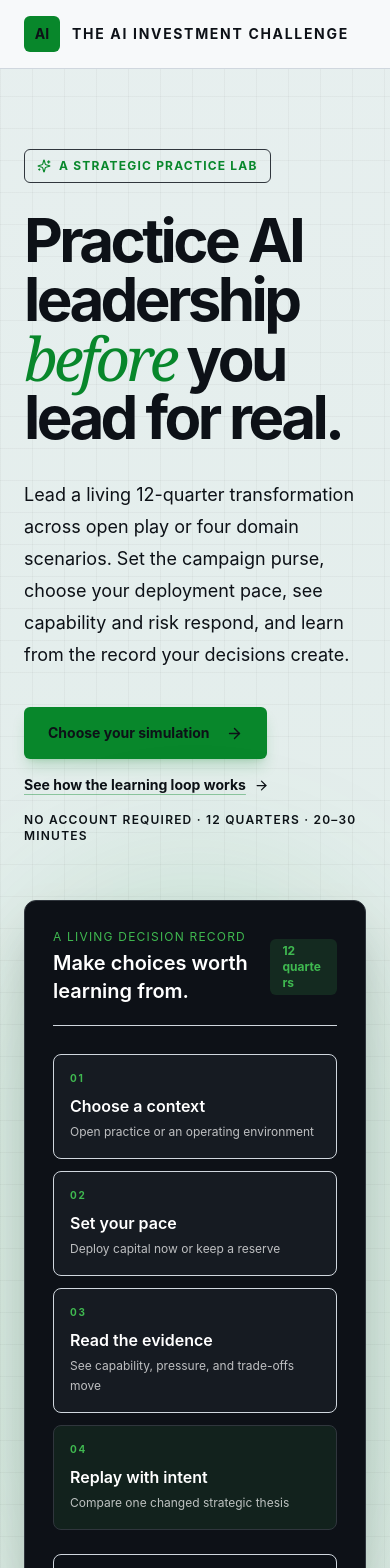
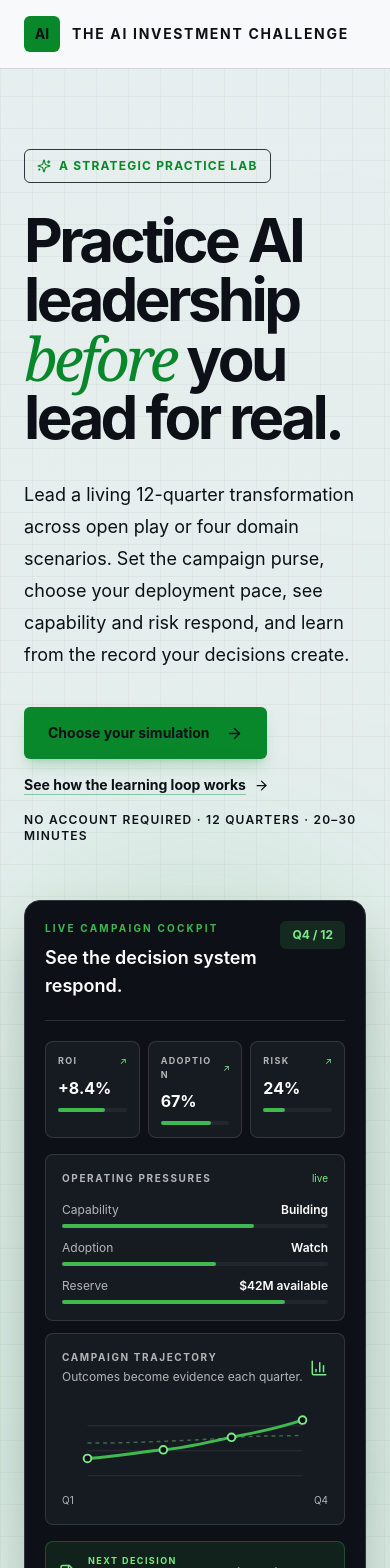
Before and after one commit to irfan1476/aisim, a Next.js app: page / in a window 390 px wide. Shown: the top 1568 px of the page. Built offline with nearby package versions, Linux system fonts and the light colour scheme.

Commit message:
Finalize visual system and campaign report polish

```diff
--- a/app/globals.css
+++ b/app/globals.css
@@ -392,3 +392,60 @@ body{background:#eef2f5}
 .command-overlay .command-simulator .strategy-bet-card b{color:#f5fbf6!important}
 .command-overlay .command-simulator .strategy-bet-card p{color:rgba(240,246,252,.74)!important}
 .command-overlay .command-simulator .strategy-bet-card .border-ink\/10{border-color:rgba(240,246,252,.14)!important}
+
+/* Homepage product preview: this is a deliberately dark application surface
+   inside the light learning canvas.  Scope the corrections here because the
+   legacy theme compatibility rules also match Tailwind's arbitrary colour
+   class names globally. */
+.homepage-cockpit{background:#0d1117!important;color:#fff!important}
+.homepage-cockpit [class*="bg-[#161b22]"]{background:#161b22!important}
+.homepage-cockpit [class*="bg-[#3fb950]/10"]{background:rgba(63,185,80,.1)!important}
+.homepage-cockpit [class*="bg-[#3fb950]/15"]{background:rgba(63,185,80,.15)!important}
+.homepage-cockpit [class*="bg-white/"]{background:rgba(255,255,255,.05)!important}
+.homepage-cockpit [class*="border-white/"]{border-color:rgba(255,255,255,.12)!important}
+.homepage-cockpit [class*="border-[#3fb950]/30"]{border-color:rgba(63,185,80,.3)!important}
+.homepage-cockpit [class*="text-white/"]{color:rgba(255,255,255,.68)!important}
+.homepage-cockpit .text-white{color:#fff!important}
+
+/* Setup board: a compact command surface for choosing context, purse and
+   starting conditions.  It deliberately reuses the homepage's quiet canvas
+   with a slightly stronger panel separation for scanning. */
+.setup-shell{
+  color:#0d1117;
+  background-color:#eef3f1;
+  background-image:
+    radial-gradient(circle at 72% 8%,rgba(45,164,78,.10),transparent 24rem),
+    linear-gradient(rgba(13,17,23,.045) 1px,transparent 1px),
+    linear-gradient(90deg,rgba(13,17,23,.045) 1px,transparent 1px);
+  background-size:auto,24px 24px,24px 24px;
+}
+.setup-shell .setup-header{border-bottom:1px solid rgba(13,17,23,.08)}
+.setup-shell .setup-panel,.setup-shell .setup-baseline-card{box-shadow:0 14px 28px rgba(13,17,23,.06)}
+.setup-shell .setup-rule-tile{min-height:118px}
+.setup-shell .setup-input{color:#0d1117}
+.setup-shell .setup-input::placeholder{color:rgba(13,17,23,.45)}
+.setup-shell .setup-purse-card{background:rgba(238,243,241,.72)}
+.setup-shell .setup-scenario-panel select,.setup-shell .setup-scenario-panel option{background:#fff!important;color:#0d1117!important}
+.setup-shell .setup-scenario-panel button:focus-visible,.setup-shell button:focus-visible,.setup-shell input:focus-visible,.setup-shell select:focus-visible{outline:2px solid #1a7f37;outline-offset:2px}
+.setup-shell .setup-primary-action{background:#0d1117;color:#fff}
+@media (max-width:1279px){.setup-shell .setup-baseline-card{grid-column:auto}}
+
+/* Final report: use the same quiet setup canvas and readable command palette.
+   This scoped layer prevents the legacy dark-mode compatibility selectors from
+   turning report copy into near-black text on a dark result panel. */
+.report-shell{
+  color:#0d1117;
+  background-color:#eef3f1!important;
+  background-image:
+    radial-gradient(circle at 18% 8%,rgba(45,164,78,.08),transparent 24rem),
+    linear-gradient(rgba(13,17,23,.045) 1px,transparent 1px),
+    linear-gradient(90deg,rgba(13,17,23,.045) 1px,transparent 1px);
+  background-size:auto,24px 24px,24px 24px;
+}
+.report-shell .report-hero{background:#fff!important;border-color:rgba(26,127,55,.25)!important;color:#0d1117!important}
+.report-shell .report-hero [class*="text-white"]{color:#0d1117!important}
+.report-shell .report-hero .report-muted{color:#57606a!important}
+.report-shell .report-verdict{background:#eef7f0!important;border-color:rgba(26,127,55,.2)!important}
+.report-shell .report-metric{background:#f6f8fa!important;border-color:#d0d7de!important}
+.report-shell .report-dark-action{background:#0d1117!important;color:#fff!important}
+.report-shell .report-dark-action:hover{background:#1a7f37!important;color:#fff!important}
--- a/app/page.tsx
+++ b/app/page.tsx
@@ -190,38 +190,105 @@ export default function Home() {
         </div>
         <div className="relative reveal">
           <div className="absolute -inset-10 rounded-full bg-[#08872b]/10 blur-3xl" />
-          <div className="homepage-record-card relative overflow-hidden rounded-xl border border-[#30363d] bg-[#0d1117] p-7 text-white shadow-2xl">
-            <div className="flex items-center justify-between border-b border-white/10 pb-5">
+          <div
+            aria-label="Illustrative live campaign cockpit"
+            className="homepage-cockpit relative overflow-hidden rounded-2xl border border-[#30363d] bg-[#0d1117] p-5 text-white shadow-2xl sm:p-6"
+          >
+            <div className="flex items-start justify-between gap-4 border-b border-white/10 pb-5">
               <div>
-                <p className="text-xs uppercase tracking-widest text-[#3fb950]">
-                  A living decision record
+                <p className="text-[10px] font-bold uppercase tracking-[.22em] text-[#3fb950]">
+                  Live campaign cockpit
                 </p>
-                <p className="mt-1 text-xl font-semibold">
-                  Make choices worth learning from.
+                <p className="mt-2 text-lg font-semibold sm:text-xl">
+                  See the decision system respond.
                 </p>
               </div>
-              <span className="rounded-md bg-[#3fb950]/15 px-3 py-1 text-xs font-bold text-[#3fb950]">
-                12 quarters
+              <span className="shrink-0 rounded-md bg-[#3fb950]/15 px-3 py-1.5 text-xs font-bold text-[#7ee787]">
+                Q4 / 12
               </span>
             </div>
-            <div className="mt-7 grid gap-3 sm:grid-cols-2">
+
+            <div className="mt-5 grid grid-cols-3 gap-2">
               {[
-                ["01", "Choose a context", "Open practice or an operating environment"],
-                ["02", "Set your pace", "Deploy capital now or keep a reserve"],
-                ["03", "Read the evidence", "See capability, pressure, and trade-offs move"],
-                ["04", "Replay with intent", "Compare one changed strategic thesis"],
-              ].map(([number, title, copy], index) => (
-                <div key={title} className={`rounded-lg border p-4 ${index === 3 ? "border-[#3fb950]/40 bg-[#3fb950]/10" : "border-white/10 bg-[#161b22]"}`}>
-                  <p className="text-[10px] font-bold tracking-[.18em] text-[#3fb950]">{number}</p>
-                  <p className="mt-2 font-semibold">{title}</p>
-                  <p className="mt-1 text-xs leading-5 text-white/55">{copy}</p>
+                ["ROI", "+8.4%", "68%"],
+                ["Adoption", "67%", "74%"],
+                ["Risk", "24%", "32%"],
+              ].map(([label, value, width]) => (
+                <div key={label} className="rounded-lg border border-white/10 bg-[#161b22] p-3">
+                  <div className="flex items-center justify-between gap-2">
+                    <p className="text-[9px] font-bold uppercase tracking-[.15em] text-white/55">{label}</p>
+                    <span className="text-[9px] text-[#7ee787]">↗</span>
+                  </div>
+                  <p className="mt-2 text-base font-bold sm:text-lg">{value}</p>
+                  <div className="mt-2 h-1 rounded-full bg-white/10">
+                    <div className="h-1 rounded-full bg-[#3fb950]" style={{ width }} />
+                  </div>
                 </div>
               ))}
             </div>
-            <div className="mt-6 flex items-center gap-3 rounded-lg border border-white/10 bg-white/5 p-4 text-sm text-white/75">
-              <FileText className="shrink-0 text-[#3fb950]" size={20} />
-              <span>Finish with a personalised strategy report—not just a score.</span>
+
+            <div className="mt-4 grid gap-3 sm:grid-cols-[.86fr_1.14fr]">
+              <div className="rounded-lg border border-white/10 bg-[#161b22] p-4">
+                <div className="flex items-center justify-between">
+                  <p className="text-[10px] font-bold uppercase tracking-[.16em] text-white/55">Operating pressures</p>
+                  <span className="text-[10px] text-[#7ee787]">live</span>
+                </div>
+                <div className="mt-4 space-y-3">
+                  {[
+                    ["Capability", "Building", "72%"],
+                    ["Adoption", "Watch", "58%"],
+                    ["Reserve", "$42M available", "84%"],
+                  ].map(([label, status, width]) => (
+                    <div key={label}>
+                      <div className="flex items-center justify-between gap-2 text-xs">
+                        <span className="text-white/65">{label}</span>
+                        <span className="font-semibold text-white">{status}</span>
+                      </div>
+                      <div className="mt-1.5 h-1 rounded-full bg-white/10">
+                        <div className="h-1 rounded-full bg-[#3fb950]" style={{ width }} />
+                      </div>
+                    </div>
+                  ))}
+                </div>
+              </div>
+
+              <div className="rounded-lg border border-white/10 bg-[#161b22] p-4">
+                <div className="flex items-center justify-between">
+                  <div>
+                    <p className="text-[10px] font-bold uppercase tracking-[.16em] text-white/55">Campaign trajectory</p>
+                    <p className="mt-1 text-xs text-white/65">Outcomes become evidence each quarter.</p>
+                  </div>
+                  <BarChart3 size={18} className="text-[#7ee787]" />
+                </div>
+                <svg
+                  className="mt-3 h-24 w-full"
+                  viewBox="0 0 240 100"
+                  role="img"
+                  aria-label="Illustrative trajectory rising from quarter one to quarter four"
+                >
+                  <path d="M8 82H232 M8 56H232 M8 30H232" stroke="rgba(255,255,255,.1)" strokeWidth="1" />
+                  <path d="M8 64 C42 62, 63 57, 87 55 S134 47, 158 42 S202 34, 232 24" fill="none" stroke="#3fb950" strokeWidth="3" strokeLinecap="round" />
+                  <path d="M8 48 C42 48, 67 47, 91 46 S137 44, 164 42 S205 41, 232 40" fill="none" stroke="rgba(126,231,135,.4)" strokeWidth="1.5" strokeDasharray="4 4" />
+                  {["8,64", "87,55", "158,42", "232,24"].map((point) => {
+                    const [cx, cy] = point.split(",");
+                    return <circle key={point} cx={cx} cy={cy} r="4" fill="#0d1117" stroke="#7ee787" strokeWidth="2" />;
+                  })}
+                </svg>
+                <div className="flex justify-between text-[10px] text-white/45"><span>Q1</span><span>Q4</span></div>
+              </div>
             </div>
+
+            <div className="mt-4 flex items-center justify-between gap-3 rounded-lg border border-[#3fb950]/30 bg-[#3fb950]/10 p-3">
+              <div className="flex min-w-0 items-center gap-3">
+                <FileText className="shrink-0 text-[#7ee787]" size={18} />
+                <div className="min-w-0">
+                  <p className="text-[9px] font-bold uppercase tracking-[.16em] text-[#7ee787]">Next decision</p>
+                  <p className="mt-1 truncate text-sm font-semibold">Choose your next bets</p>
+                </div>
+              </div>
+              <span className="flex shrink-0 items-center gap-1 text-xs font-bold text-[#7ee787]">Review evidence <ArrowRight size={14} /></span>
+            </div>
+            <p className="mt-3 text-[10px] text-white/45">Example campaign state · compare the record, then replay with intent.</p>
           </div>
         </div>
       </section>
--- a/components/GameSetupScreen.tsx
+++ b/components/GameSetupScreen.tsx
@@ -1,4 +1,11 @@
-import { ArrowRight, Factory } from 'lucide-react';
+import {
+  ArrowRight,
+  BrainCircuit,
+  Eye,
+  Factory,
+  RefreshCw,
+  Target,
+} from 'lucide-react';
 import ScenarioSelector from './ScenarioSelector';
 import type { CurrencyMode } from '../lib/scenarios/types';
 
@@ -18,9 +25,27 @@ interface GameSetupScreenProps {
   onContinue: () => void;
 }
 
+const FLOW_STEPS = [
+  { title: 'Allocate', description: 'Choose the bets and the operating mix.', icon: Target },
+  { title: 'Observe', description: 'Watch capability, pressure, and value move.', icon: Eye },
+  { title: 'Reflect', description: 'Read the evidence behind each result.', icon: BrainCircuit },
+  { title: 'Adapt', description: 'Change one thesis and test it again.', icon: RefreshCw },
+];
+
 export default function GameSetupScreen({
-  name, experimental, scenarioMode, scenarioId, currencyMode, campaignBudget,
-  onNameChange, onExperimentalChange, onScenarioModeChange, onScenarioChange, onCurrencyChange, onCampaignBudgetChange, onContinue,
+  name,
+  experimental,
+  scenarioMode,
+  scenarioId,
+  currencyMode,
+  campaignBudget,
+  onNameChange,
+  onExperimentalChange,
+  onScenarioModeChange,
+  onScenarioChange,
+  onCurrencyChange,
+  onCampaignBudgetChange,
+  onContinue,
 }: GameSetupScreenProps) {
   const campaignBudgetMin = 48;
   const campaignBudgetMax = 180;
@@ -29,59 +54,58 @@ export default function GameSetupScreen({
   const suggestedQuarterlyPace = campaignBudget / 12;
 
   return (
-    <main className="min-h-screen grid-bg">
-      <header className="mx-auto flex max-w-7xl items-center gap-3 px-6 py-6">
-        <div className="flex h-10 w-10 items-center justify-center rounded-xl bg-ink font-bold text-gold">AI</div>
-        <b className="text-sm tracking-[.18em]">THE AI INVESTMENT CHALLENGE</b>
+    <main className="setup-shell min-h-screen grid-bg">
+      <header className="setup-header mx-auto flex max-w-[1380px] items-center gap-3 px-5 py-5 sm:px-8">
+        <div className="setup-brand-mark flex h-9 w-9 items-center justify-center rounded-xl bg-white text-sm font-bold text-emerald shadow-sm">AI</div>
+        <b className="text-xs tracking-[.2em] text-ink sm:text-sm">THE AI INVESTMENT CHALLENGE</b>
       </header>
 
-      <section className="mx-auto max-w-7xl px-6 pb-20 pt-7">
-        <div className="flex flex-wrap items-end justify-between gap-5 border-b border-ink/10 pb-7">
+      <section className="mx-auto max-w-[1380px] px-5 pb-16 pt-8 sm:px-8 lg:pt-10">
+        <div className="setup-hero flex flex-wrap items-end justify-between gap-6 border-b border-ink/15 pb-6 lg:gap-10">
           <div>
-            <p className="text-xs font-bold uppercase tracking-[.25em] text-gold">Executive simulation · 01</p>
-            <h1 className="mt-3 text-5xl font-semibold tracking-[-.06em] sm:text-6xl">Set up your <span className="serif italic text-gold">campaign.</span></h1>
+            <p className="text-[11px] font-bold uppercase tracking-[.28em] text-emerald">Executive simulation · 01</p>
+            <h1 className="mt-3 text-5xl font-semibold tracking-[-.07em] text-ink sm:text-6xl lg:text-[4.5rem]">Set up your <span className="serif italic text-emerald">campaign.</span></h1>
           </div>
-          <p className="max-w-md text-sm leading-6 text-ink/55">Choose your operating world, add your name, then answer five baseline questions. Your decisions shape what happens next.</p>
+          <p className="max-w-lg text-sm leading-6 text-ink/65 lg:pb-1">Choose your operating world, add your name, then answer five baseline questions. Your decisions shape what happens next.</p>
         </div>
 
-        <div className="mt-7 grid gap-6 lg:grid-cols-[minmax(250px,.72fr)_minmax(0,1.28fr)] lg:items-start">
-          <aside className="rounded-3xl bg-ink p-7 text-white lg:sticky lg:top-6">
-            <div className="flex items-center gap-3 text-gold"><Factory size={20} /><span className="text-xs font-bold uppercase tracking-widest">How the campaign works</span></div>
-            <p className="mt-5 text-xl leading-8">Allocate. Observe. Reflect. Adapt.</p>
-            <p className="mt-3 text-sm leading-6 text-white/60">Across twelve quarters, fund up to three bets, respond to pressure, and learn how capability, risk, and adoption move together.</p>
-            <div className="mt-7 grid grid-cols-3 gap-2 border-t border-white/10 pt-5">{[['12', 'quarters'], ['0–3', 'bets / quarter'], ['1', 'board verdict']].map(([value, label]) => <div key={label}><b className="text-lg">{value}</b><p className="mt-1 text-[11px] leading-4 text-white/45">{label}</p></div>)}</div>
-          </aside>
+        <div className="setup-board mt-6 grid gap-4 xl:grid-cols-[1.05fr_.86fr_1.18fr] xl:items-start">
+          <section className="setup-panel setup-rules-panel rounded-[24px] border border-ink/10 bg-white p-5 shadow-sm sm:p-6">
+            <div className="flex items-center gap-3 text-emerald"><Factory size={19} strokeWidth={1.8} /><span className="text-[11px] font-bold uppercase tracking-[.2em]">Campaign rules &amp; flow</span></div>
+            <h2 className="mt-5 text-[1.35rem] font-semibold tracking-[-.03em] text-ink">Four moves. One connected record.</h2>
+            <p className="mt-2 max-w-md text-sm leading-6 text-ink/60">Across twelve quarters, every decision becomes evidence for the next one.</p>
+            <div className="mt-6 grid grid-cols-2 gap-3">
+              {FLOW_STEPS.map(({ title, description, icon: Icon }) => (
+                <div key={title} className="setup-rule-tile rounded-2xl border border-ink/10 bg-mist/55 p-3.5">
+                  <Icon size={18} className="text-emerald" strokeWidth={1.8} />
+                  <h3 className="mt-3 text-sm font-bold text-ink">{title}</h3>
+                  <p className="mt-1 text-xs leading-5 text-ink/58">{description}</p>
+                </div>
+              ))}
+            </div>
+            <div className="mt-6 grid grid-cols-3 gap-3 border-t border-ink/10 pt-5">
+              {[['12', 'quarters'], ['0–3', 'bets / quarter'], ['1', 'board verdict']].map(([value, label]) => (
+                <div key={label} className="min-w-0"><b className="text-xl tracking-[-.04em] text-ink">{value}</b><p className="mt-1 text-[10px] leading-4 text-ink/50">{label}</p></div>
+              ))}
+            </div>
+          </section>
 
-          <div className="rounded-3xl border border-ink/10 bg-white p-6 shadow-sm sm:p-8">
-            <div className="grid gap-7 xl:grid-cols-[.72fr_1.28fr] xl:items-start">
-              <div>
-                <p className="text-xs font-bold uppercase tracking-widest text-ink/45">Your profile</p>
-                <label className="mt-6 block text-sm font-bold" htmlFor="player-name">Name <span className="font-normal text-ink/40">(optional)</span></label>
-                <input id="player-name" value={name} onChange={(event) => onNameChange(event.target.value)} placeholder="e.g. Priya Sharma" className="mt-2 w-full rounded-xl border border-ink/10 bg-mist px-4 py-3 outline-none focus:border-gold" />
-                <label className="mt-5 flex items-center gap-3 rounded-xl bg-mist p-3 text-sm"><input type="checkbox" checked={experimental} onChange={(event) => onExperimentalChange(event.target.checked)} className="accent-[#D4AF37]" /><span><b>Experimental mode</b><small className="block text-ink/50">Practice hypotheses with softened consequences.</small></span></label>
-                <div className="mt-6 rounded-xl border border-ink/8 bg-mist/60 p-4">
-                  <div className="flex min-w-0 items-start justify-between gap-3">
-                    <div className="min-w-0">
-                      <p className="text-xs font-bold uppercase tracking-widest text-ink/45">Campaign purse</p>
-                      <p className="mt-1 text-sm text-ink/60">One finite budget across all 12 quarters.</p>
-                    </div>
-                    <b className="max-w-[45%] shrink-0 break-words text-right text-lg leading-6 text-ink sm:max-w-none sm:whitespace-nowrap">{formatPurse(campaignBudget)}</b>
-                  </div>
-                  <input aria-label="Total campaign budget" type="range" min={campaignBudgetMin} max={campaignBudgetMax} step="12" value={campaignBudget} onChange={(event) => onCampaignBudgetChange(Number(event.target.value))} className="mt-4 w-full accent-[#D4AF37]" />
-                  <div className="mt-3 grid min-w-0 grid-cols-3 gap-2 text-[10px] leading-4 text-ink/50">
-                    <span><b className="block uppercase tracking-wide text-ink/40">Minimum purse</b>{formatPurse(campaignBudgetMin)}</span>
-                    <span className="min-w-0 text-center"><b className="block uppercase tracking-wide text-ink/40">Suggested pace</b><strong className="block break-words text-ink/70">{formatPurse(suggestedQuarterlyPace)} / qtr</strong></span>
-                    <span className="text-right"><b className="block uppercase tracking-wide text-ink/40">Maximum purse</b>{formatPurse(campaignBudgetMax)}</span>
-                  </div>
-                </div>
-                <div className="mt-6 rounded-xl border border-ink/8 bg-mist/60 p-4 text-sm leading-6 text-ink/60"><b className="text-ink">What you will learn</b><p className="mt-1">How funding choices compound into operating outcomes, trade-offs, and board confidence.</p></div>
-              </div>
+          <section className="setup-panel setup-profile-panel rounded-[24px] border border-ink/15 bg-white p-5 shadow-sm sm:p-6">
+            <p className="text-[11px] font-bold uppercase tracking-[.2em] text-ink/50">Your profile &amp; budget</p>
+            <label className="mt-5 block text-sm font-bold text-ink" htmlFor="player-name">Name <span className="font-normal text-ink/45">(optional)</span></label>
+            <input id="player-name" value={name} onChange={(event) => onNameChange(event.target.value)} placeholder="e.g. Priya Sharma" className="setup-input mt-2 w-full rounded-xl border border-ink/15 bg-mist px-3.5 py-3 text-sm text-ink outline-none transition placeholder:text-ink/45 focus:border-emerald focus:ring-2 focus:ring-emerald/15" />
+            <label className="mt-4 flex cursor-pointer items-start gap-3 rounded-xl bg-mist/70 p-3 text-sm text-ink"><input type="checkbox" checked={experimental} onChange={(event) => onExperimentalChange(event.target.checked)} className="mt-0.5 h-4 w-4 shrink-0 accent-[#1A7F37]" /><span><b>Experimental mode</b><small className="mt-0.5 block text-xs leading-5 text-ink/55">Practice hypotheses with softened consequences.</small></span></label>
+            <div className="setup-purse-card mt-5 rounded-2xl border border-ink/15 bg-mist/45 p-4">
+              <div className="flex min-w-0 items-start justify-between gap-3"><div className="min-w-0"><p className="text-[10px] font-bold uppercase tracking-[.18em] text-ink/50">Campaign purse</p><p className="mt-1 text-xs leading-5 text-ink/60">One finite budget across all 12 quarters.</p></div><b className="shrink-0 text-right text-lg leading-6 tracking-[-.03em] text-ink">{formatPurse(campaignBudget)}</b></div>
+              <input aria-label="Total campaign budget" type="range" min={campaignBudgetMin} max={campaignBudgetMax} step="12" value={campaignBudget} onChange={(event) => onCampaignBudgetChange(Number(event.target.value))} className="mt-4 w-full accent-[#1A7F37]" />
+              <div className="mt-3 grid grid-cols-3 gap-2 text-[10px] leading-4 text-ink/55"><span><b className="block uppercase tracking-wide text-ink/45">Minimum purse</b>{formatPurse(campaignBudgetMin)}</span><span className="text-center"><b className="block uppercase tracking-wide text-ink/45">Suggested pace</b><strong className="block text-ink/75">{formatPurse(suggestedQuarterlyPace)} / qtr</strong></span><span className="text-right"><b className="block uppercase tracking-wide text-ink/45">Maximum purse</b>{formatPurse(campaignBudgetMax)}</span></div>
+            </div>
+            <div className="mt-5 rounded-2xl border border-ink/10 bg-mist/45 p-4 text-sm leading-6 text-ink/60"><b className="text-ink">What you will learn</b><p className="mt-1">How funding choices compound into operating outcomes, trade-offs, and board confidence.</p></div>
+          </section>
 
-              <ScenarioSelector enabled={scenarioMode} scenarioId={scenarioId} currency={currencyMode} campaignBudget={campaignBudget} onEnabledChange={onScenarioModeChange} onScenarioChange={onScenarioChange} onCurrencyChange={onCurrencyChange} />
-            </div>
+          <ScenarioSelector className="setup-panel setup-scenario-panel" enabled={scenarioMode} scenarioId={scenarioId} currency={currencyMode} campaignBudget={campaignBudget} onEnabledChange={onScenarioModeChange} onScenarioChange={onScenarioChange} onCurrencyChange={onCurrencyChange} />
 
-            <div className="mt-7 flex flex-col gap-4 border-t border-ink/10 pt-6 sm:flex-row sm:items-center sm:justify-between"><p className="max-w-xl text-sm leading-6 text-ink/55">The baseline assessment personalises your starting conditions. No account is required, and you can review the consequences after every quarter.</p><button onClick={onContinue} className="flex shrink-0 items-center justify-center gap-3 rounded-xl bg-ink px-5 py-4 text-sm font-bold text-white transition hover:bg-ink/90">Take the baseline assessment <ArrowRight size={16} /></button></div>
-          </div>
+          <div className="setup-baseline-card flex flex-col gap-4 rounded-[20px] border border-ink/15 bg-white p-4 shadow-sm sm:flex-row sm:items-center sm:justify-between sm:p-5 xl:col-start-2 xl:col-span-2"><div className="max-w-2xl"><p className="text-sm font-semibold text-ink">Your starting conditions are a hypothesis.</p><p className="mt-1 text-xs leading-5 text-ink/60">The baseline assessment personalises the campaign before the first decision. No account is required.</p></div><button onClick={onContinue} className="setup-primary-action flex shrink-0 items-center justify-center gap-3 rounded-xl bg-ink px-5 py-3.5 text-sm font-bold text-white transition hover:bg-ink/90 focus:outline-none focus:ring-2 focus:ring-emerald/40 focus:ring-offset-2">Start baseline assessment<ArrowRight size={16} /></button></div>
         </div>
       </section>
     </main>
```
Also changed, not shown: components/GameDoneScreen.tsx (+18 -18 lines), components/ScenarioSelector.tsx (+5 -3 lines).
